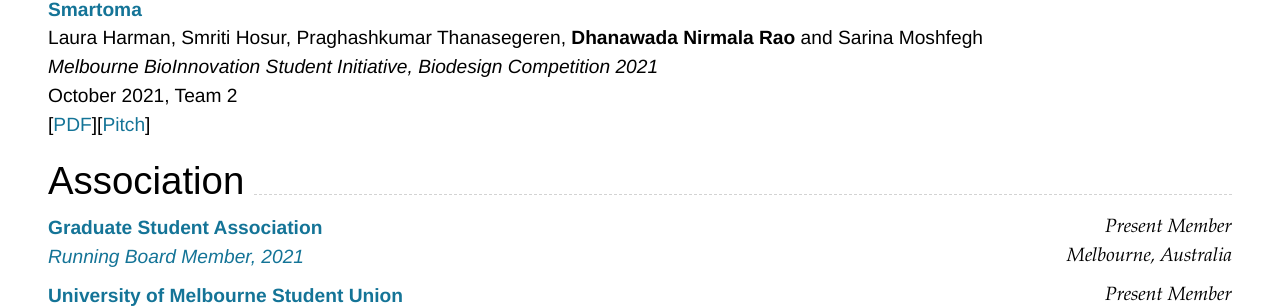
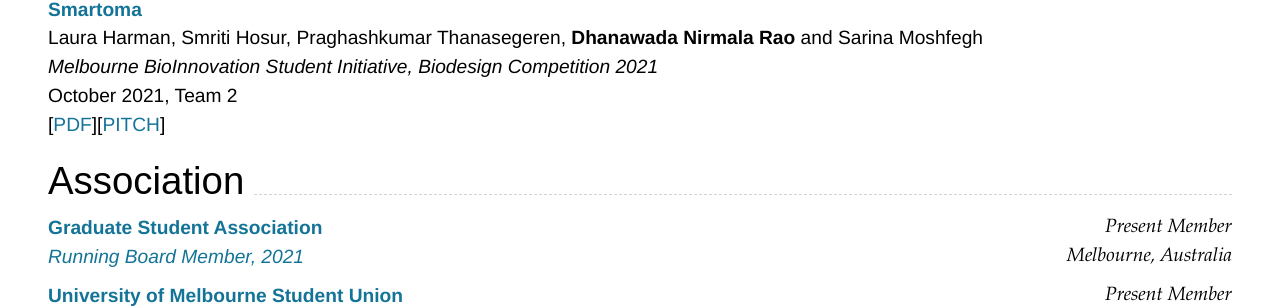
Before and after one commit to thedhanawada/me, a Jekyll site: the page built from index.md, in a window 1280 px wide and 900 px high, scrolled down 2401 px. Shown: the part 146-454 px from the top of the window. Built offline with Jekyll 4.4.1, drawn with Linux system fonts in a browser that asks for light colours; nearby versions of some CDN libraries.

Commit message:
css-adds

```diff
--- a/index.md
+++ b/index.md
@@ -143,7 +143,7 @@ _ICARCSET '15: Proceedings of the 2015 International Conference on Advanced Rese
 Laura Harman, Smriti Hosur, Praghashkumar Thanasegeren, **Dhanawada Nirmala Rao** and Sarina Moshfegh<br>
 _Melbourne BioInnovation Student Initiative, Biodesign Competition 2021_
 <br>October 2021, Team 2<br>
-[[PDF](https://github.com/thedhanawada/docs-public/raw/master/Pitch%20Deck%20-%20BioDesign%20Competition%20.pdf){:target="_blank"}][[Pitch](https://fb.watch/94tni7HeYl/)]
+[[PDF](https://github.com/thedhanawada/docs-public/raw/master/Pitch%20Deck%20-%20BioDesign%20Competition%20.pdf){:target="_blank"}][[PITCH](https://fb.watch/94tni7HeYl/)]
 
 ## Association
 
```
